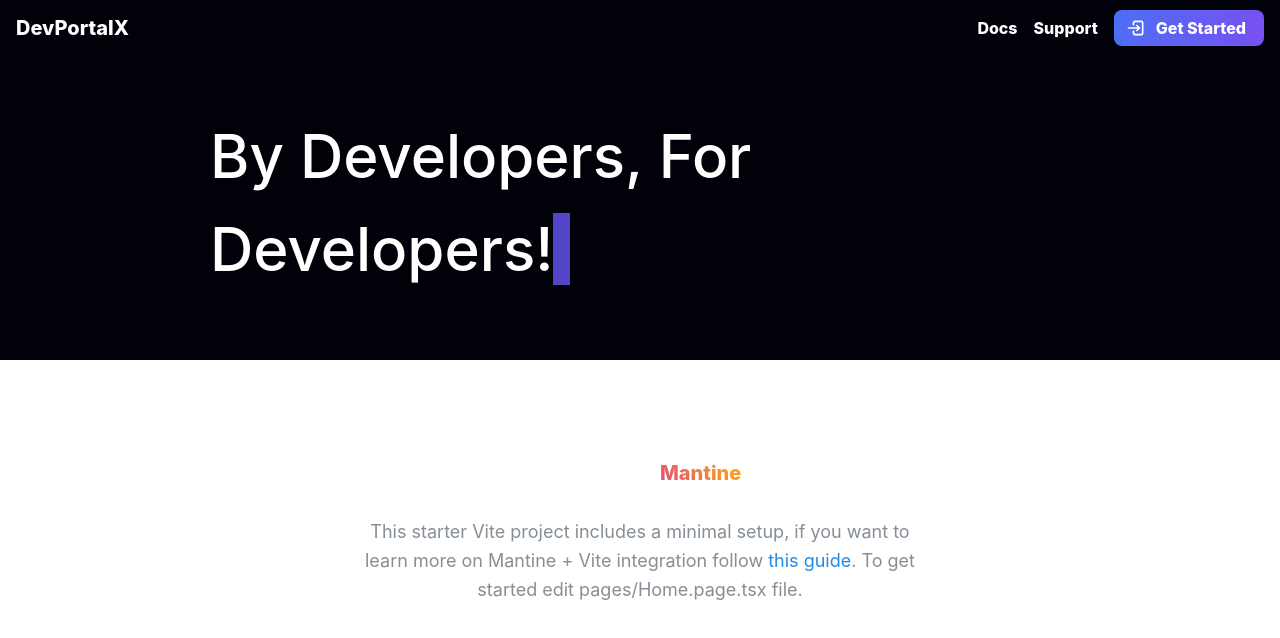
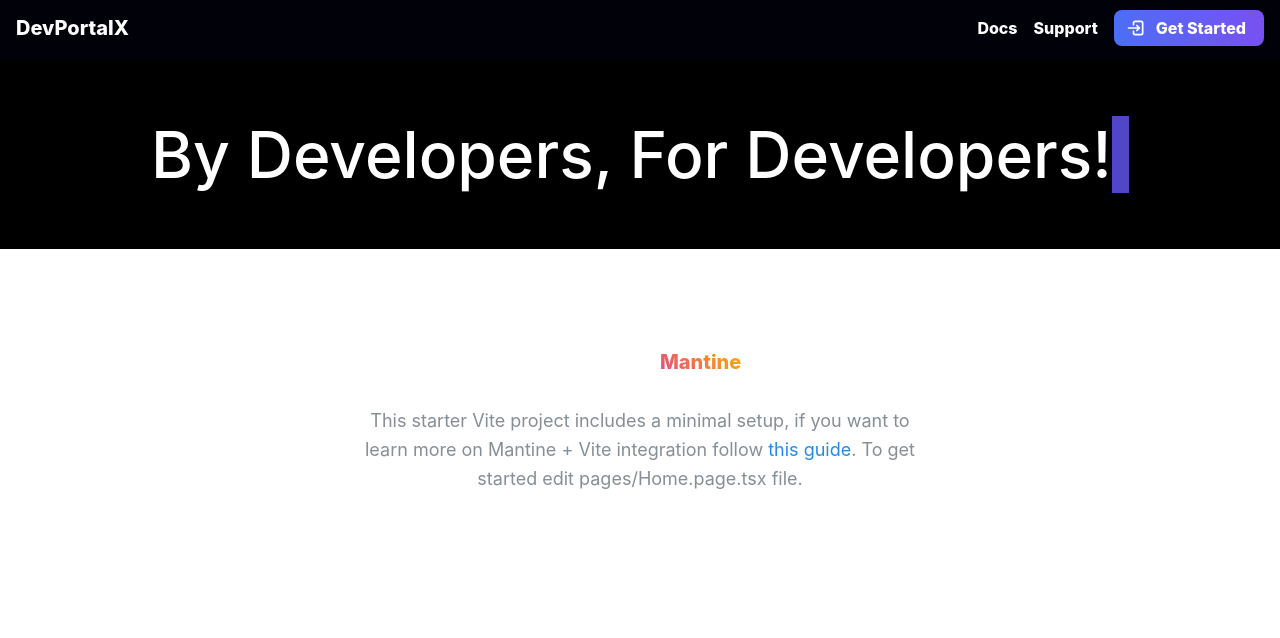
Before and after one commit to joshoti/DevPortalX, a React (Create React App) app: page / in a window 1280 px wide. Shown: the top 638 px of the page. Built offline with nearby package versions, Linux system fonts and the light colour scheme.

Commit message:
Done formatting hero for now

```diff
--- a/src/app/components/TypingHero/Hero.module.css
+++ b/src/app/components/TypingHero/Hero.module.css
@@ -1,6 +1,7 @@
 .typewriter,
 .cursor {
-  font-size: 60px;
+  font-size: 5vw;
+  /* font-size: 60px; */
 }
 
 .typewriter {
@@ -16,7 +17,12 @@
 }
 
 .container {
-  padding: 50px;
+  max-width: 100%;
+  margin-left: 0px;
+  margin-right: 0px;
+  padding: 45px;
+  background-color: black;
+  text-align: center;
 }
 .blinkingCursor {
   animation: blink 0.9s step-end infinite;
--- a/src/app/components/TypingHero/Hero.tsx
+++ b/src/app/components/TypingHero/Hero.tsx
@@ -1,6 +1,6 @@
 import { useEffect, useState } from "react";
 import classes from "./Hero.module.css";
-import { Container, Box, Text } from "@mantine/core";
+import { Container, Text } from "@mantine/core";
 
 const words = [
   "By Developers, For Developers!",
@@ -63,7 +63,6 @@ export const Hero = () => {
   }, [text]);
 
   return (
-    <Box h={300} bg={"var(--mantine-color-dark-9)"}>
     <Container className={classes.container}>
       <Text span className={classes.typewriter}>
         {text}
@@ -79,7 +78,5 @@ export const Hero = () => {
         |
       </Text>
     </Container>
-    </Box>
   );
-  // return <div id="typewriter">{text}</div>;
 };
```
Lines whose indentation alone changed are shown as unchanged.
